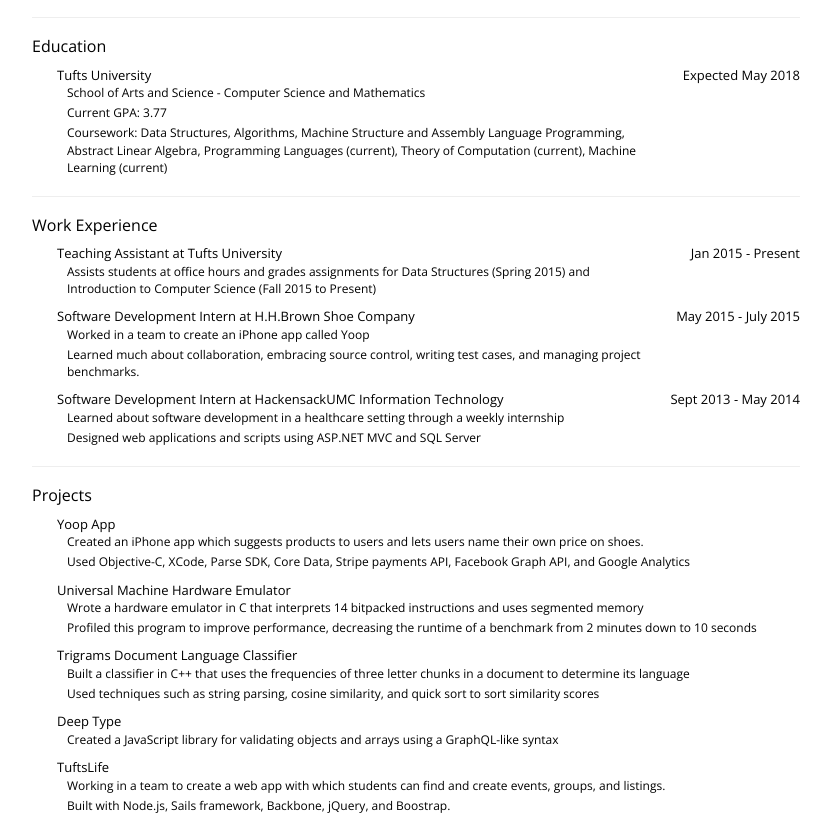
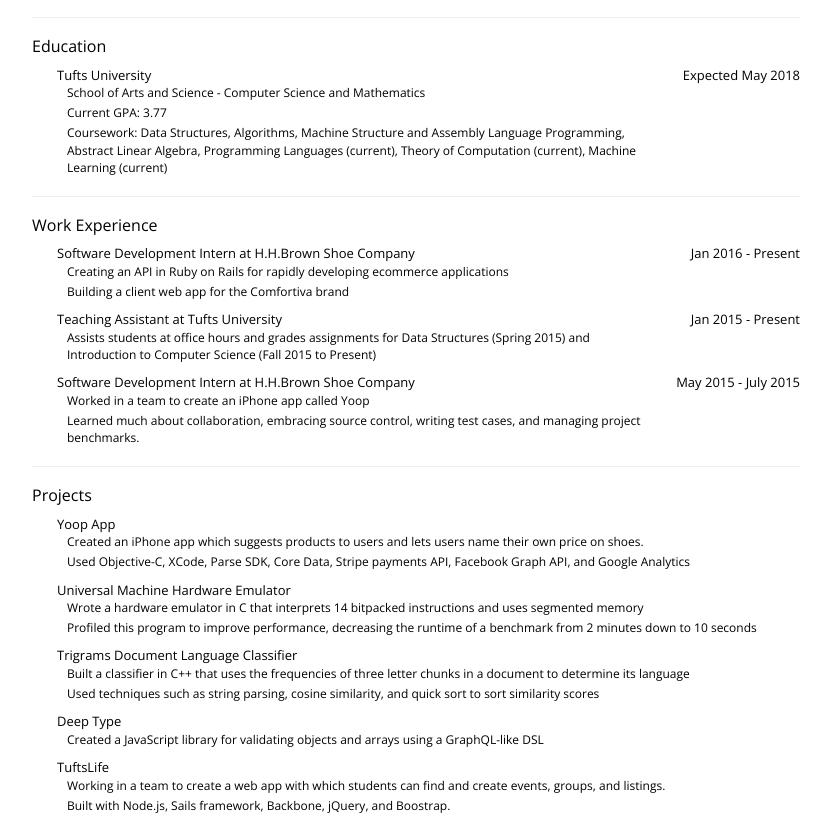
Before and after one commit to Benjamin-St/benjamin-st.github.io, a plain HTML site: page Resume/index.html in a window 1280 px wide. Shown: the part 83-904 px from the top of the page, without its empty margins (224-1055 px from the left). Drawn offline with nearby package versions, Linux system fonts and the light colour scheme.

Commit message:
updated resume

```diff
--- a/Resume/index.html
+++ b/Resume/index.html
@@ -149,6 +149,13 @@
         <h2>Work Experience</h2>
 
         <div class="experience">
+          <div class = "title work">Software Development Intern at H.H.Brown Shoe Company</div><div class = "times">Jan 2016 - Present</div>
+          <p class = "description">Creating an API in Ruby on Rails for rapidly developing ecommerce applications </p>
+          <p class = "description">Building a client web app for the Comfortiva brand</p>
+        </div>
+
+
+        <div class="experience">
           <div class = "title work">Teaching Assistant at Tufts University</div><div class = "times">Jan 2015 - Present</div>
           <p class = "description">Assists students at office hours and grades assignments for Data Structures (Spring 2015) and Introduction to Computer Science (Fall 2015 to Present)</p>
         </div>
@@ -160,13 +167,6 @@
           <p class = "description">Learned much about collaboration, embracing source control, writing test cases, and managing project benchmarks.</p>
         </div>
 
-
-
-        <div class="experience">
-          <div class = "title work">Software Development Intern at HackensackUMC Information Technology</div><div class = "times">Sept 2013 - May 2014</div>
-          <p class = "description">Learned about software development in a healthcare setting through a weekly internship</p>
-          <p class = "description">Designed web applications and scripts using ASP.NET MVC and SQL Server</p>
-        </div>
 
       </div>
 
@@ -195,7 +195,7 @@
 
         <div class="experience project">
           <div class = "title project">Deep Type</div>
-          <p class = "description">Created a JavaScript library for validating objects and arrays using a GraphQL-like syntax</p>
+          <p class = "description">Created a JavaScript library for validating objects and arrays using a GraphQL-like DSL</p>
         </div>
 
 
```
